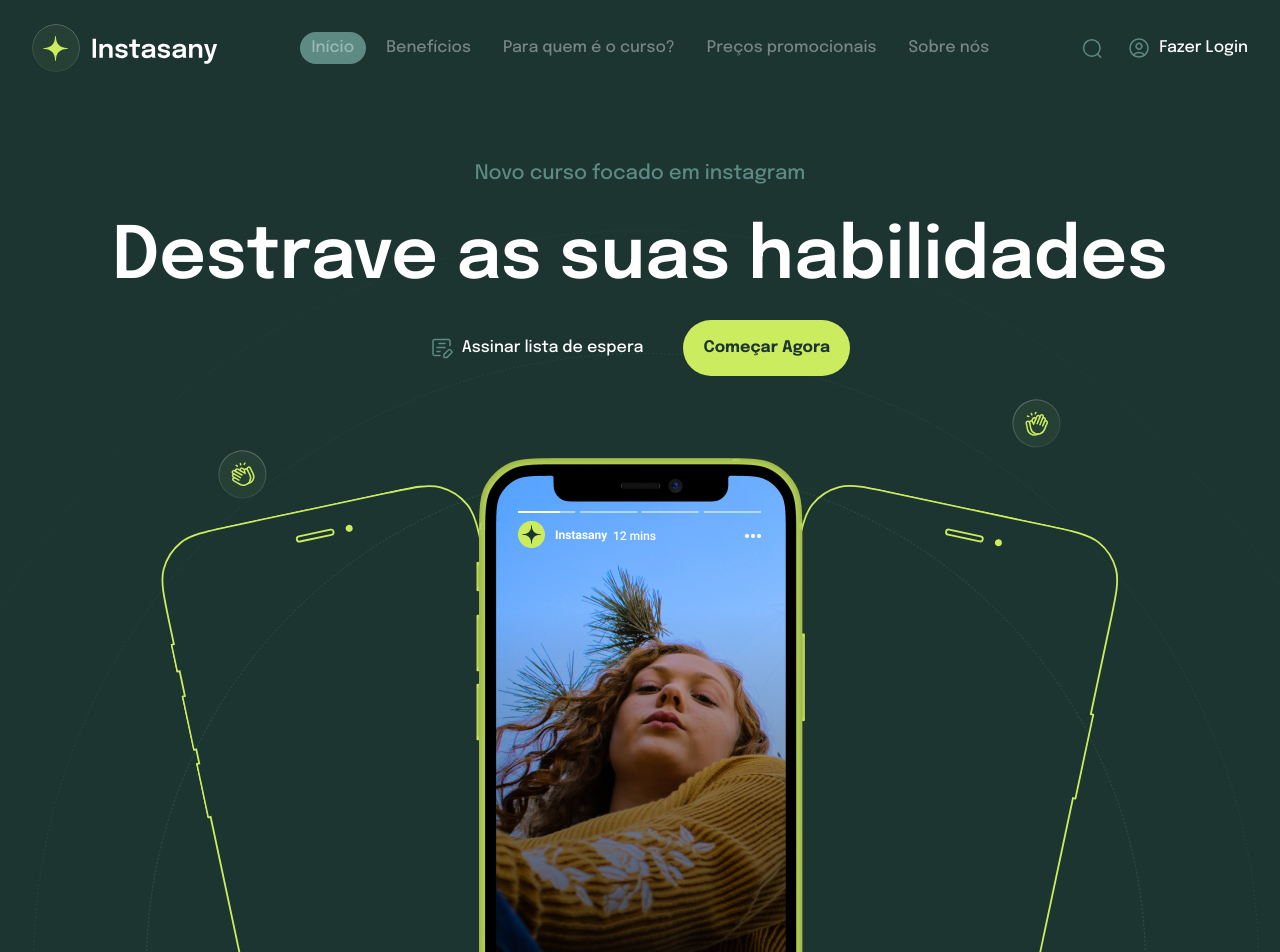
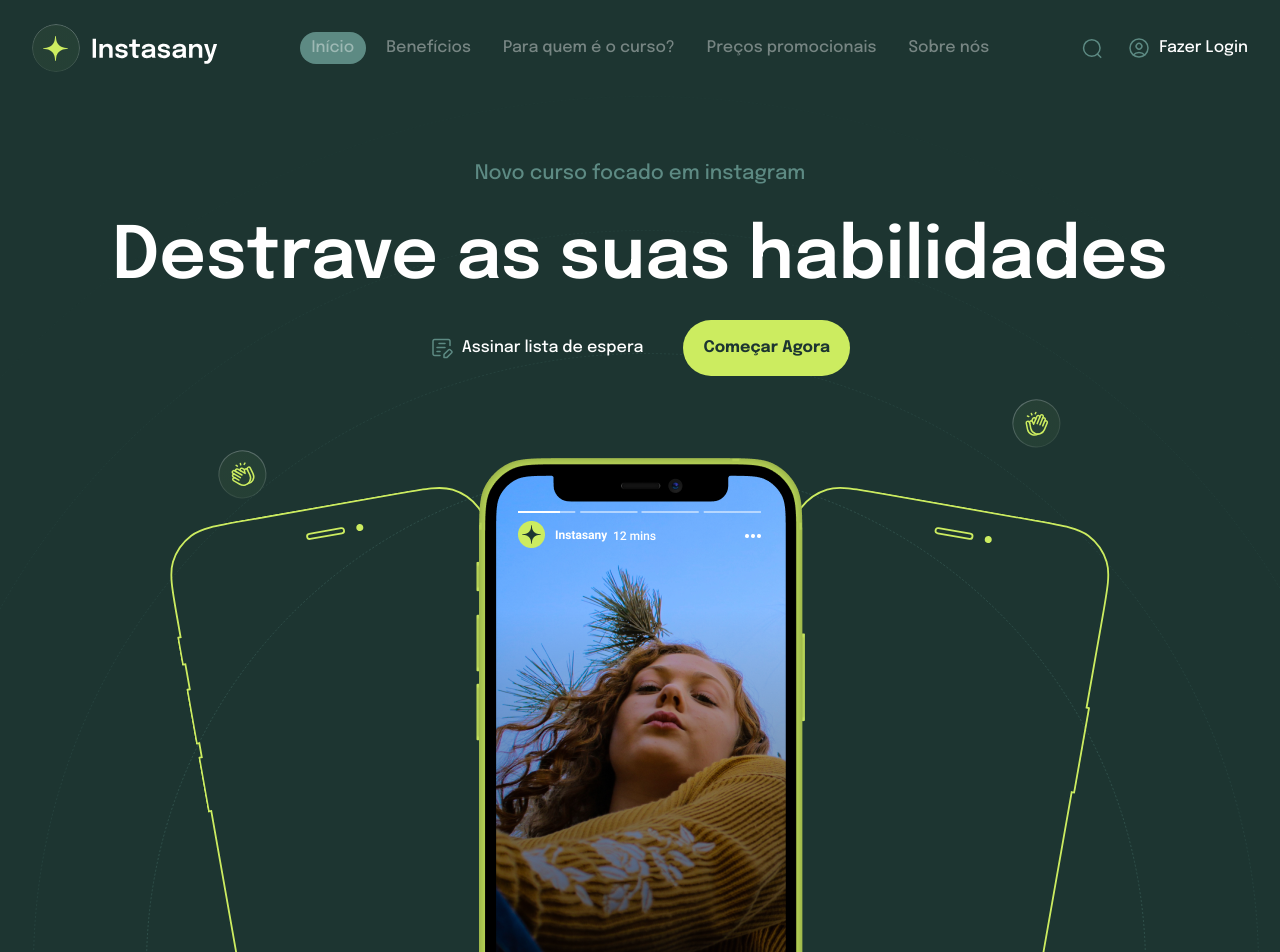
Before and after one commit to renatorodriguess/Instasany, a Next.js app: page / in a window 1280 px wide. Shown: the top 952 px of the page. Built offline with nearby package versions, Linux system fonts and the light colour scheme.

Commit message:
section-hero effects

```diff
--- a/package.json
+++ b/package.json
@@ -9,6 +9,7 @@
     "lint": "next lint"
   },
   "dependencies": {
+    "gsap": "^3.12.3",
     "next": "14.0.3",
     "react": "^18",
     "react-dom": "^18",
--- a/src/components/section-hero.tsx
+++ b/src/components/section-hero.tsx
@@ -1,15 +1,54 @@
+'use client'
+
 import Image from 'next/image'
+import { useRef } from 'react';
+import { useEffect } from 'react'
 import { GridContaier } from "./grid";
 import IconHand from '../assets/icon-hand.svg'
 import IconHand02 from '../assets/icon-hand-02.svg'
 import IconFile from '../assets/icon-file.svg'
 import IconMockup from '../assets/mockup.svg'
+import gsap from "gsap";
 
 export function SectionHero() {
+    const textHeroRef = useRef(null)
+    const mockupLeftRef = useRef(null)
+    const mockupRightRef = useRef(null)
+
+    useEffect(() => {
+        const textHero = textHeroRef.current
+        const mLeft = mockupLeftRef.current
+        const mRight = mockupRightRef.current
+
+        gsap.fromTo(textHero, {
+            opacity: 0,
+            y: 20,
+        }, {
+            opacity: 1,
+            y: 0,
+            duration: 1,
+            ease: "power4.out"
+        })
+
+        gsap.fromTo(mLeft, {
+            rotate: 0
+        }, {
+            rotate: -10,
+            duration: 1
+        })
+
+        gsap.fromTo(mRight, {
+            rotate: 0
+        }, {
+            rotate: 10,
+            duration: 1
+        })
+    }, []);
+
     return (
         <section className='relative w-full h-section-hero border-t-green-border bg-green-primary bg-top bg-hero bg-no-repeat pt-16 overflow-hidden'>
             <GridContaier className='flex flex-col items-center'>
-                <div className='w-full max-w-text-hero text-center'>
+                <div className='w-full max-w-text-hero text-center opacity-0' ref={textHeroRef}>
                     <h3 className='text-xl font-medium text-green-actived mb-4'>Novo curso focado em instagram</h3>
                     <h1 className='text-white text-7xl/normal font-semibold mb-2'>Destrave as suas habilidades</h1>
                 </div>
@@ -39,12 +78,14 @@
                     <Image
                         src={IconMockup}
                         alt='Icon Mockup'
-                        className='relative -rotate-12 top-[1.1rem] left-[3.3rem]'
+                        className='relative top-[1.1rem] left-[3.3rem]'
+                        ref={mockupLeftRef}
                     />
                     <Image
                         src={IconMockup}
                         alt='Icon Mockup'
-                        className='relative rotate-12 top-[1.1rem] right-[3.3rem]'
+                        className='relative top-[1.1rem] right-[3.3rem]'
+                        ref={mockupRightRef}
                     />
                 </div>
             </GridContaier>
```
Also changed, not shown: 1 other file (tests, documents, lock files or other folders).
